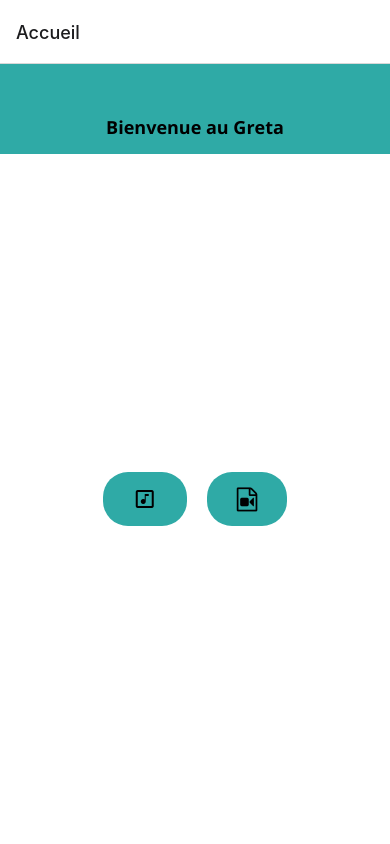
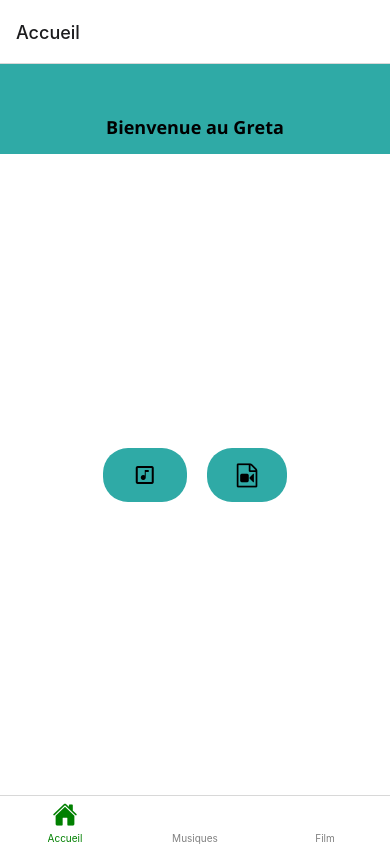
Before and after one commit to laurent-aubry/rn_bibliotheque_CDA1_22, a React Native app: screen / in a window 390 px wide. Built offline with nearby package versions, Linux system fonts and the light colour scheme.

Commit message:
TAB Navigator setup

```diff
--- a/App.js
+++ b/App.js
@@ -1,7 +1,10 @@
 import { useState } from "react";
 
 import { NavigationContainer } from "@react-navigation/native";
-import { createNativeStackNavigator } from "@react-navigation/native-stack";
+// import { createNativeStackNavigator } from "@react-navigation/native-stack";
+import { createBottomTabNavigator } from "@react-navigation/bottom-tabs";
+import Ionicons from "react-native-vector-icons/Ionicons";
+
 import useFonts from "./hooks/useFonts";
 import AppLoading from "expo-app-loading"; //permet de charger le Font complètement avant le 1er render
 
@@ -11,7 +14,8 @@
 // import NewItemScreen from "./screens/NewItemScreen";
 // import UpdateItemScreen from "./screens/UpdateItemScreen";
 
-const Stack = createNativeStackNavigator();
+// const Stack = createNativeStackNavigator();
+const Tab = createBottomTabNavigator();
 
 export default function App() {
   const [dataLoaded, setDataLoaded] = useState(false);
@@ -32,16 +36,48 @@
   }
   return (
     <NavigationContainer >
-      <Stack.Navigator initialRouteName="Home" >
+      {/* <Stack.Navigator initialRouteName="Home" >
         <Stack.Screen name="Home" component={HomeScreen} options={{ title: 'Accueil' }} />
           <Stack.Screen name="Music" component={MusicScreen} options={{ title: 'Musiques' }}
 
           />
           <Stack.Screen name="Film" component={FilmScreen} options={{ title: 'Films' }} />
-          {/* <Stack.Screen name="NewItem" component={NewItemScreen} options={{ title: 'Nouveau' }} />
-          <Stack.Screen name="UpdateItem" component={UpdateItemScreen} options={{ title: 'MAJ' }} /> */}
+          <Stack.Screen name="NewItem" component={NewItemScreen} options={{ title: 'Nouveau' }} />
+          <Stack.Screen name="UpdateItem" component={UpdateItemScreen} options={{ title: 'MAJ' }} />
 
-      </Stack.Navigator>
+      </Stack.Navigator> */}
+      <Tab.Navigator
+      screenOptions={({ route }) => ({
+        tabBarIcon: ({ focused, color, size }) => {
+          let iconName;
+
+          if (route.name === "Home") {
+            iconName = focused ? "home" : "home-outline";
+          } else if (route.name === "Musiques") {
+            iconName = focused ? "musical-notes" : "musical-notes-outline";
+          } else if (route.name === "Films") {
+            iconName = focused ? "film" : "film-outline";
+          } else if (route.name === "A propos") {
+            iconName = focused
+              ? "information-circle"
+              : "information-circle-outline";
+          } else if (route.name === "Jeux vidéo") {
+            iconName = focused
+              ? "ios-game-controller"
+              : "ios-game-controller-outline";
+          }
+
+          return <Ionicons name={iconName} size={size} color={color} />;
+        },
+        tabBarActiveTintColor: "green",
+        tabBarInactiveTintColor: "gray",
+      })}
+    >
+      <Tab.Screen name="Home" component={HomeScreen} options={{ title: 'Accueil' }} />
+      <Tab.Screen name="Music" component={MusicScreen} options={{ title: 'Musiques' }} />
+      <Tab.Screen name="Film" component={FilmScreen} />
+      {/* <Tab.Screen name="A propos" component={AProposScreen} /> */}
+    </Tab.Navigator>
     </NavigationContainer>
   );
 }
--- a/package.json
+++ b/package.json
@@ -10,6 +10,7 @@
     "eject": "expo eject"
   },
   "dependencies": {
+    "@react-navigation/bottom-tabs": "^6.2.0",
     "@react-navigation/native": "^6.0.8",
     "@react-navigation/native-stack": "^6.5.0",
     "expo": "~44.0.0",
```
Also changed, not shown: 1 other file (tests, documents, lock files or other folders).
